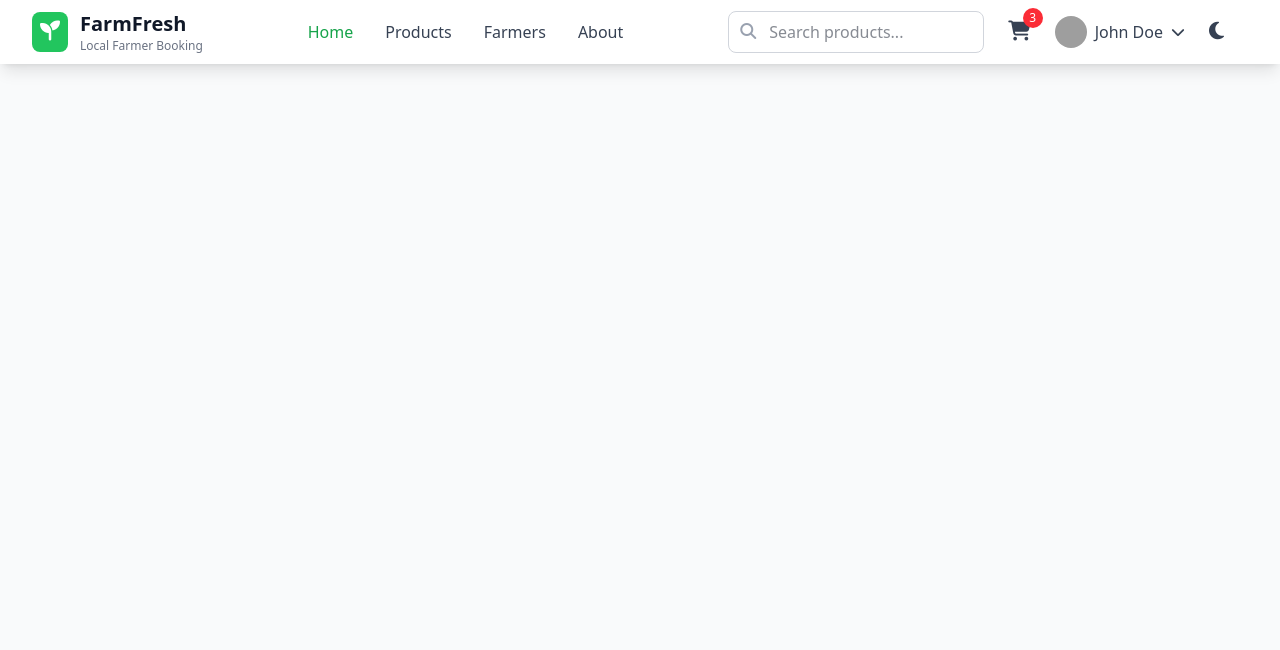
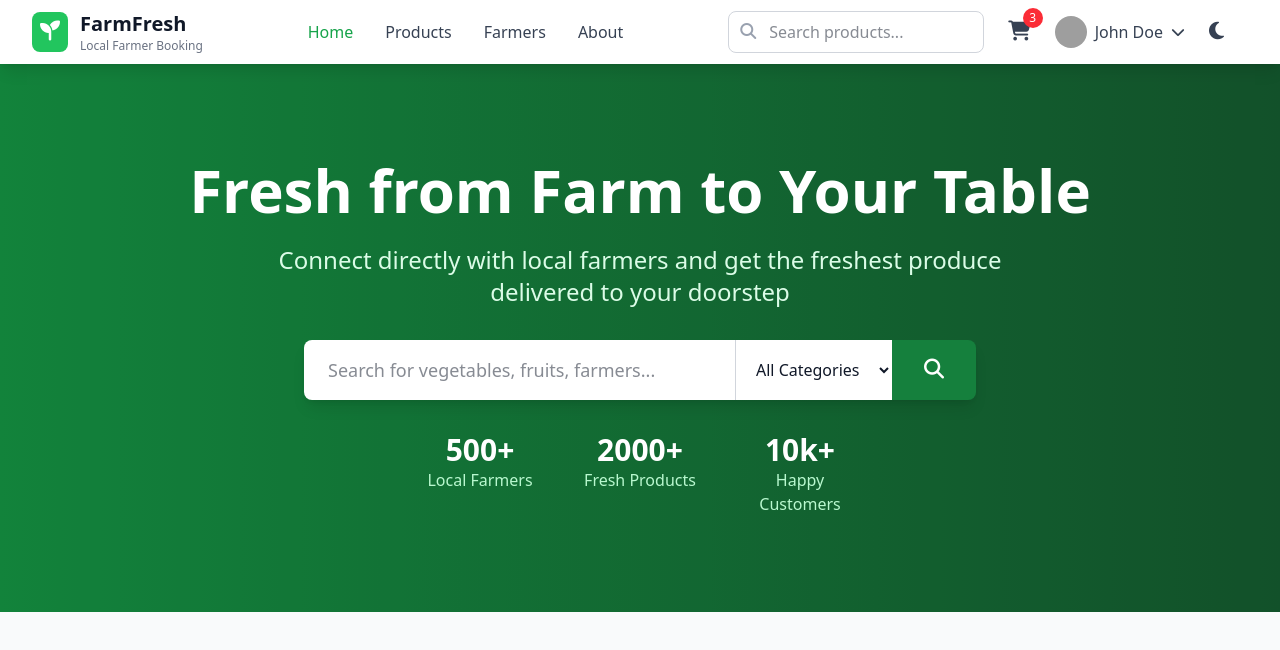
Before and after one commit to aihridoy/firm-fresh, a Next.js app in the folder apps/client/: page / in a window 1280 px wide. Shown: the top 650 px of the page. Built offline with nearby package versions, Linux system fonts and the light colour scheme; grey boxes are pictures that could not be loaded.

Commit message:
feat: hero section

```diff
--- a/apps/client/app/page.tsx
+++ b/apps/client/app/page.tsx
@@ -1,9 +1,11 @@
+import Hero from "@/components/Hero";
 import Navbar from "@/components/Navbar";
 
 export default function Home() {
   return (
     <>
       <Navbar />
+      <Hero />
     </>
   );
 }
--- /dev/null
+++ b/apps/client/components/Hero.tsx
@@ -0,0 +1,61 @@
+export default function Hero() {
+  return (
+    <section className="relative bg-gradient-to-r from-primary-600 to-primary-800 dark:from-primary-800 dark:to-primary-950 text-white">
+      <div className="absolute inset-0 bg-black opacity-20 dark:opacity-40"></div>
+      <div className="relative max-w-7xl mx-auto px-4 sm:px-6 lg:px-8 py-24">
+        <div className="text-center">
+          <h1 className="text-4xl md:text-6xl font-bold mb-6">
+            Fresh from Farm to Your Table
+          </h1>
+          <p className="text-xl md:text-2xl mb-8 text-green-100 dark:text-green-200 max-w-3xl mx-auto">
+            Connect directly with local farmers and get the freshest produce
+            delivered to your doorstep
+          </p>
+
+          {/* Search Bar */}
+          <div className="max-w-2xl mx-auto mb-8">
+            <div className="flex rounded-lg overflow-hidden shadow-lg dark:shadow-2xl">
+              <input
+                type="text"
+                placeholder="Search for vegetables, fruits, farmers..."
+                className="flex-1 px-6 py-4 bg-white text-gray-900 dark:text-gray-100 dark:bg-gray-800 dark:placeholder-gray-400 text-lg focus:outline-none"
+              />
+              <select className="px-4 py-4 bg-white text-gray-900 dark:text-gray-100 dark:bg-gray-800 border-l border-gray-300 dark:border-gray-600 focus:outline-none">
+                <option>All Categories</option>
+                <option>Vegetables</option>
+                <option>Fruits</option>
+                <option>Grains</option>
+                <option>Dairy</option>
+              </select>
+              <button className="bg-primary-700 hover:bg-primary-800 dark:bg-primary-600 dark:hover:bg-primary-700 px-8 py-4 transition">
+                <i className="fas fa-search text-xl"></i>
+              </button>
+            </div>
+          </div>
+
+          {/* Stats */}
+          <div className="grid grid-cols-3 gap-8 max-w-md mx-auto">
+            <div className="text-center">
+              <div className="text-3xl font-bold">500+</div>
+              <div className="text-green-200 dark:text-green-300">
+                Local Farmers
+              </div>
+            </div>
+            <div className="text-center">
+              <div className="text-3xl font-bold">2000+</div>
+              <div className="text-green-200 dark:text-green-300">
+                Fresh Products
+              </div>
+            </div>
+            <div className="text-center">
+              <div className="text-3xl font-bold">10k+</div>
+              <div className="text-green-200 dark:text-green-300">
+                Happy Customers
+              </div>
+            </div>
+          </div>
+        </div>
+      </div>
+    </section>
+  );
+}
```
